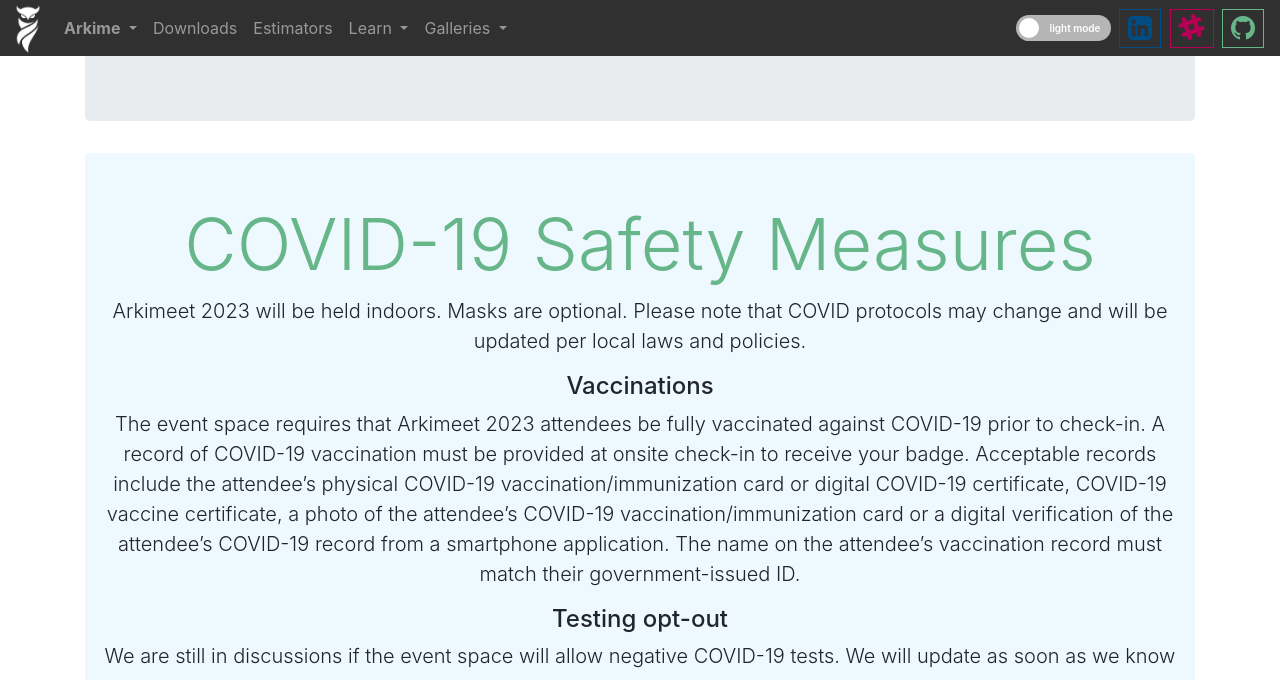
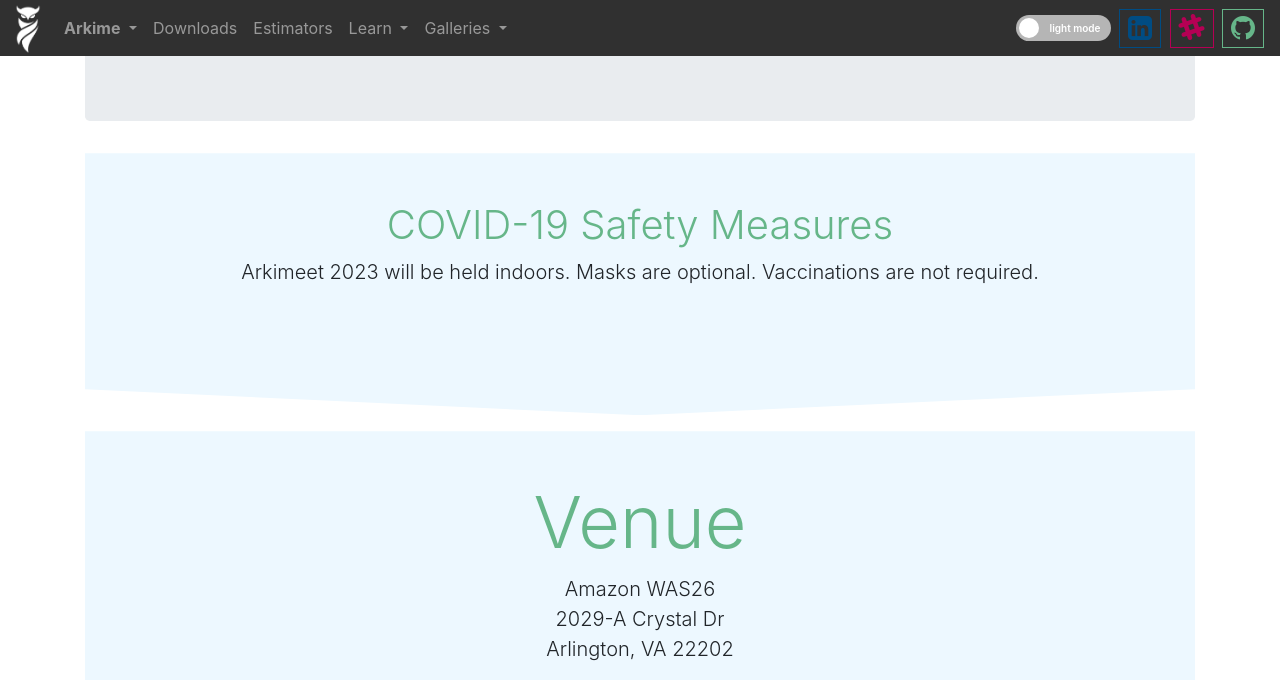
Before and after one commit to arkime/arkimeweb, a Jekyll site: the page built from arkimeet.html, in a window 1280 px wide and 1400 px high, scrolled down 1379 px. Shown: the top 680 px of the window. Built offline with Jekyll 4.4.1, drawn with Linux system fonts in a browser that asks for light colours; some of the changed text lies outside the part shown; grey boxes are pictures that could not be loaded.

Commit message:
update loc

```diff
--- a/arkimeet.html
+++ b/arkimeet.html
@@ -67,7 +67,7 @@
                   <img class="arkime-logo black-arkime d-none d-sm-none d-md-none d-lg-inline" height="100px" />
                 </h1>
                 <h1 class="display-5">
-                  <a class="no-decoration" href="https://www.capitalonecenter.com/">Capital One Center</a>,<br> Tysons, VA
+                  Amazon WAS 26, Arlington, VA
                 </h1>
                 <p class="lead primary-theme-text">
                   May 23, 2023,<br class="d-block d-sm-none" /> 9-5 PM
@@ -80,7 +80,7 @@
                   <img class="arkime-logo black-arkime d-none d-sm-none d-md-none d-lg-inline" height="100px" />
                 </h1>
                 <h1 class="display-4">
-                  <a class="no-decoration" href="https://www.capitalonecenter.com/">Capital One Center</a>, Tysons, VA
+                  Amazon WAS 26, Arlington, VA
                 </h1>
                 <p class="lead lead-xl primary-theme-text">
                   May 23, 2023,<br class="d-block d-sm-none" /> 9-5 PM
@@ -512,19 +512,11 @@
         class="text-center primary-theme-background angle-background mb-3">
         <div class="row">
           <div class="col-md-12">
-            <h3 class="mr-auto primary-theme-text mt-5 display-3">
+            <h3 class="lead-xl mr-auto primary-theme-text mt-5 display-3">
               COVID-19 Safety Measures
             </h3>
             <p class="lead mr-2 ml-2 mt-2">
-              Arkimeet 2023 will be held indoors. Masks are optional. Please note that COVID protocols may change and will be updated per local laws and policies.
-            </p>
-            <h4>Vaccinations</h4>
-            <p class="lead mr-2 ml-2 mt-2">
-              The event space requires that Arkimeet 2023 attendees be fully vaccinated against COVID-19 prior to check-in. A record of COVID-19 vaccination must be provided at onsite check-in to receive your badge. Acceptable records include the attendee’s physical COVID-19 vaccination/immunization card or digital COVID-19 certificate, COVID-19 vaccine certificate, a photo of the attendee’s COVID-19 vaccination/immunization card or a digital verification of the attendee’s COVID-19 record from a smartphone application. The name on the attendee’s vaccination record must match their government-issued ID.
-            </p>
-            <h4>Testing opt-out</h4>
-            <p class="lead mr-2 ml-2 mt-2">
-              We are still in discussions if the event space will allow negative COVID-19 tests. We will update as soon as we know more.
+              Arkimeet 2023 will be held indoors. Masks are optional. Vaccinations are not required.
             </p>
           </div>
         </div>
@@ -538,19 +530,19 @@
               Venue
             </h3>
             <p class="lead mb-3">
-              Capital One: C2 Building<br>
-              1680 Capital One Drive<br>
-              McLean, VA 22102
+              Amazon WAS26<br>
+              2029-A Crystal Dr<br>
+              Arlington, VA 22202
             </p>
             <div class="container">
-              <iframe src="https://www.google.com/maps/embed?pb=!1m18!1m12!1m3!1d3103.9877545932577!2d-77.21566868479658!3d38.92425737956644!2m3!1f0!2f0!3f0!3m2!1i1024!2i768!4f13.1!3m3!1m2!1s0x89b64ac0e872a67f%3A0xb09ff518de075109!2s1680%20Capital%20One%20Dr%2C%20McLean%2C%20VA%2022102!5e0!3m2!1sen!2sus!4v1675353510780!5m2!1sen!2sus" width="600" height="450" style="border:0;" allowfullscreen="" loading="lazy" referrerpolicy="no-referrer-when-downgrade"></iframe>
+              <iframe src="https://www.google.com/maps/embed?pb=!1m18!1m12!1m3!1d3107.0014570012627!2d-77.05201328486635!3d38.855323657028656!2m3!1f0!2f0!3f0!3m2!1i1024!2i768!4f13.1!3m3!1m2!1s0x89b7b7a8f2c9e917%3A0xfd42867ff5ab9166!2sAmazon%20WAS26!5e0!3m2!1sen!2sus!4v1677614110299!5m2!1sen!2sus" width="600" height="450" style="border:0;" allowfullscreen="" loading="lazy" referrerpolicy="no-referrer-when-downgrade"></iframe>
             </div>
             <p class="lead mr-2 ml-2 mt-2">
-              Park in the C2 garage to the left of 1680 or take the Metro to the McLean Metro station.
+              There is a garage entrance at 2100 and 2200 Crystal Drive, keep ticket with you.
               <br>
-              Collect your badges at the entrance to Building 1680, ID and <a href="#covid">covid vaccine/test</a> will be required.
+              Collect your badges and validate your parking at the entrance to Building 2029-A, ID will be required.
               <br>
-              Arkimeet will be held in the 1st floor C2 Auditorium.
+              Arkimeet will be held on the 1st floor .
               <br>
               <span class="fa fa-map-signs fa-2x mt-3"></span>
             </p>
```
